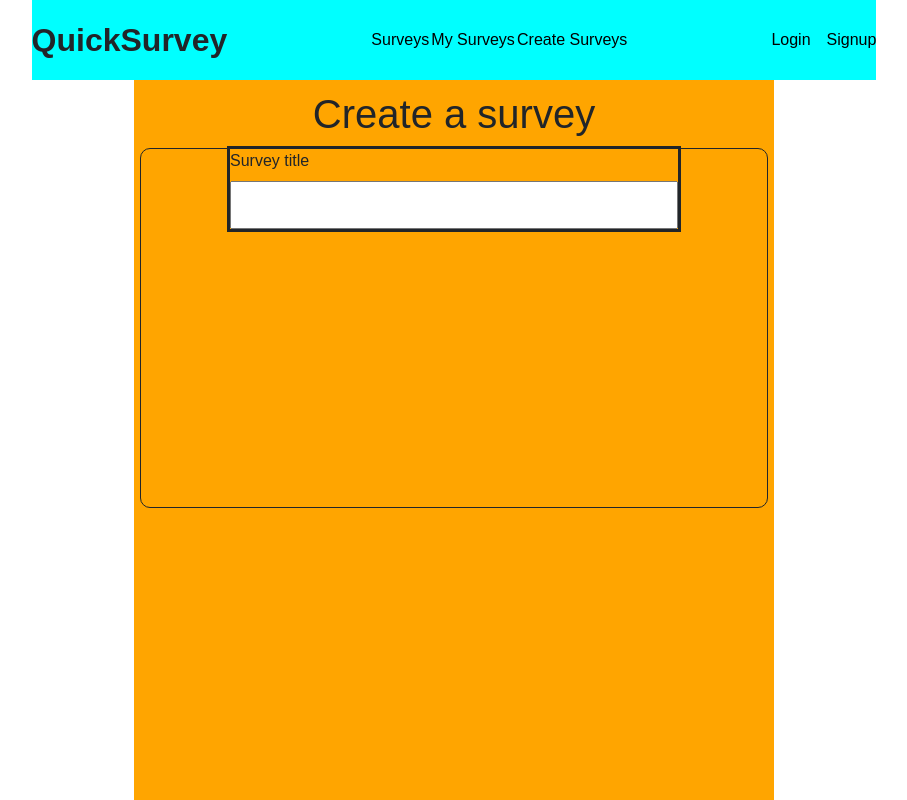
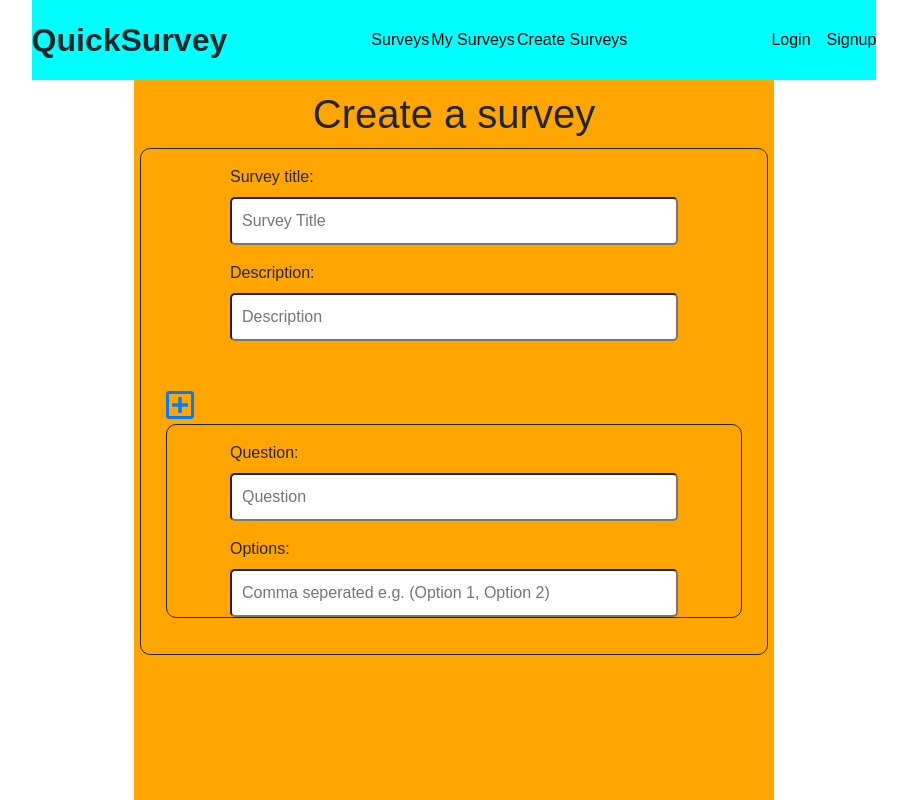
Before and after one commit to LouPrit/quicksurvey, a React (Create React App) app: page /create in a window 1280 px wide. Shown: the whole page, without its empty margins (186-1093 px from the left). Built offline with nearby package versions, Linux system fonts and the light colour scheme.

Commit message:
Added more layout to 'Create Survey' page

```diff
--- a/public/index.html
+++ b/public/index.html
@@ -4,6 +4,7 @@
     <meta charset="utf-8" />
     <link rel="shortcut icon" href="%PUBLIC_URL%/favicon.ico" />
     <link rel="stylesheet" href="https://stackpath.bootstrapcdn.com/bootstrap/4.3.1/css/bootstrap.min.css" integrity="sha384-ggOyR0iXCbMQv3Xipma34MD+dH/1fQ784/j6cY/iJTQUOhcWr7x9JvoRxT2MZw1T" crossorigin="anonymous">
+    <link rel="stylesheet" href="https://use.fontawesome.com/releases/v5.8.2/css/all.css" integrity="sha384-oS3vJWv+0UjzBfQzYUhtDYW+Pj2yciDJxpsK1OYPAYjqT085Qq/1cq5FLXAZQ7Ay" crossorigin="anonymous">
     <meta name="viewport" content="width=device-width, initial-scale=1" />
     <meta name="theme-color" content="#000000" />
     <!--
--- a/src/App.css
+++ b/src/App.css
@@ -56,7 +56,7 @@ font-weight: bold
 
 .App-main {
   width: 50vw;
-  height: 90vh;
+  min-height: 90vh;
   margin: auto;
   background-color: orange;
 }
--- a/src/pages/create.js
+++ b/src/pages/create.js
@@ -2,6 +2,11 @@ import React, { Component } from 'react';
 import '../styles/create.css';
 import axios from 'axios';
 
+let addedQuestionArr = [{
+    id: 0,
+    question: '',
+    options: ''
+}];
 
 class CreatePage extends Component {
     constructor(props) {
@@ -9,24 +14,13 @@ class CreatePage extends Component {
 
         this.state = {
             survObj: {
-                title: "Survey 1",
+                title: '',
                 id: 1,
-                user: "kingsolos",
+                user: 'kingsolos',
                 survey: [{
-                    question: "What is your favorite colour?",
+                    question: 'What is your favorite colour?',
                     type: 'radio',
-                    options: [{
-                        option: "Red"
-                    },
-                    {
-                        option: "Yellow"
-                    },
-                    {
-                        option: "Pink"
-                    },
-                    {
-                        option: "Green"
-                    }]
+                    options: ''
                 }]
             }
         };
@@ -34,18 +28,34 @@ class CreatePage extends Component {
     }
 
     componentDidMount() {
-        document.title = "Create a survey";
+        document.title = 'Create a survey';
+    }
+
+    addQuestion = (e) => {
+        addedQuestionArr.push({ id: addedQuestionArr.length,    question: '',
+        options: ''});
+        console.log(addedQuestionArr);
     }
 
     render() {
         return (
-            <div className="App-main">
-                <h1 className="createHeading">Create a survey</h1>
-                <div className="createSurveyMain">
-                    <form className="createSurveyForm">
-                        <div id="titleDiv">
-                        <label id="#titleLabel">Survey title</label>
-                        <input type="text" id="titleInput" />
+            <div className='App-main'>
+                <h1 className='createHeading'>Create a survey</h1>
+                <div className='createSurveyMain'>
+                    <form className='createSurveyForm'>
+                        <div id='titleDiv'>
+                            <label id='#titleLabel'>Survey title:</label>
+                            <input type='text' id='titleInput' placeholder='Survey Title' />
+                        </div>
+                        <div id='descriptionDiv'>
+                            <label id='#descriptionLabel'>Description:</label>
+                            <input type='text' id='descriptionInput' placeholder='Description' />
+                        </div>
+                        <div className="questionDiv">
+                            <a href='#' onClick={this.addQuestion}>
+                                <i class="far fa-plus-square fa-2x" id="plusIcon"></i>
+                            </a>
+                            <Question />
                         </div>
                     </form>
                 </div>
@@ -54,4 +64,25 @@ class CreatePage extends Component {
     }
 }
 
+let QuestionLayout = () => {
+    return (
+        <div className="insideQuestionDiv">
+            <div id='quesDiv'>
+                <label id='#quesLabel'>Question: </label>
+                <input type='text' id='quesInput' placeholder='Question' />
+            </div>
+            <div id='optionsDiv'>
+                <label id='#optionsLabel'>Options:</label>
+                <input type='text' id='optionsInput' placeholder='Comma seperated e.g. (Option 1, Option 2)' />
+            </div>
+        </div>
+    );
+}
+
+let Question = () => {
+    return (
+        addedQuestionArr.map(item => QuestionLayout())
+    );
+}
+
 export default CreatePage;
--- a/src/styles/create.css
+++ b/src/styles/create.css
@@ -16,14 +16,38 @@
     flex-direction: column;
 }
 
-#titleDiv {
+
+#titleDiv, #optionsDiv, #descriptionDiv, #quesDiv {
     display: flex;
     flex-direction: column;
-    outline: solid;
-    margin: auto;
+    margin: 1rem auto 0 auto;
 }
 
-#titleInput {
+#titleInput ,#optionsInput, #descriptionInput, #quesInput {
     width: 35vw;
     padding: 10px;
+    border-radius: 5px;
 }
+
+.questionDiv {
+    display: flex;
+    flex-direction: column;
+    min-height: 20vh;
+    width: 45vw;
+    margin: 3rem auto 1rem auto;
+}
+
+.insideQuestionDiv {
+    display: flex;
+    flex-direction: column;
+    min-height: 24vh;
+    width: 45vw;
+    border: solid;
+    border-width: 1.5px;
+    border-radius: 10px;
+    margin-bottom: 20px;
+}
+
+#plusIcon {
+    align-self: center;
+}
--- a/src/styles/login.css
+++ b/src/styles/login.css
@@ -14,4 +14,5 @@
 .loginInput {
     padding: 10px;
     margin: 0.5em;
+    border-radius: 5px;
 }
--- a/src/styles/signup.css
+++ b/src/styles/signup.css
@@ -19,6 +19,7 @@ h1, h2 {
 .signupInput {
     padding: 10px;
     margin: 0.5em;
+    border-radius: 5px;
 }
 
 .nameSection {
```
